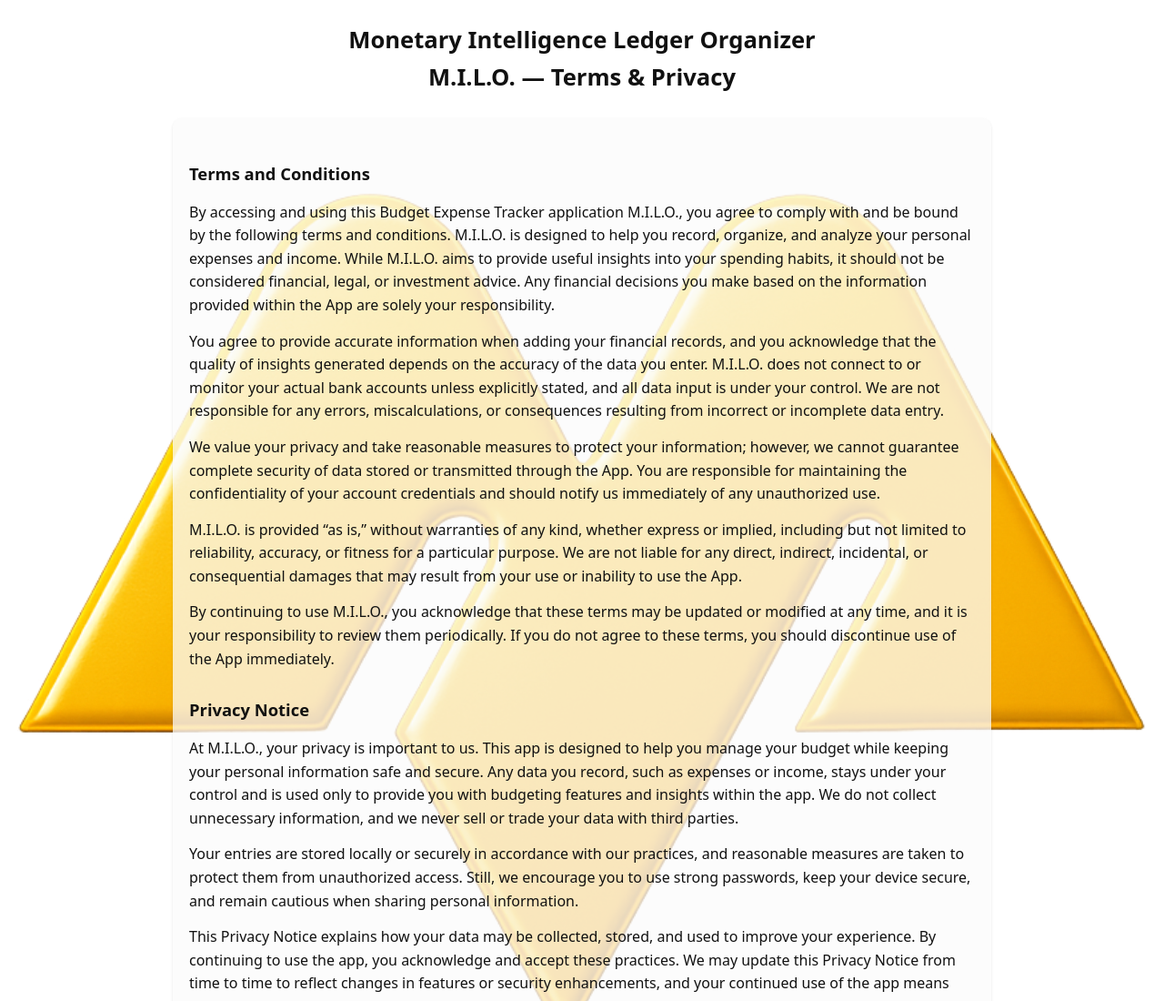
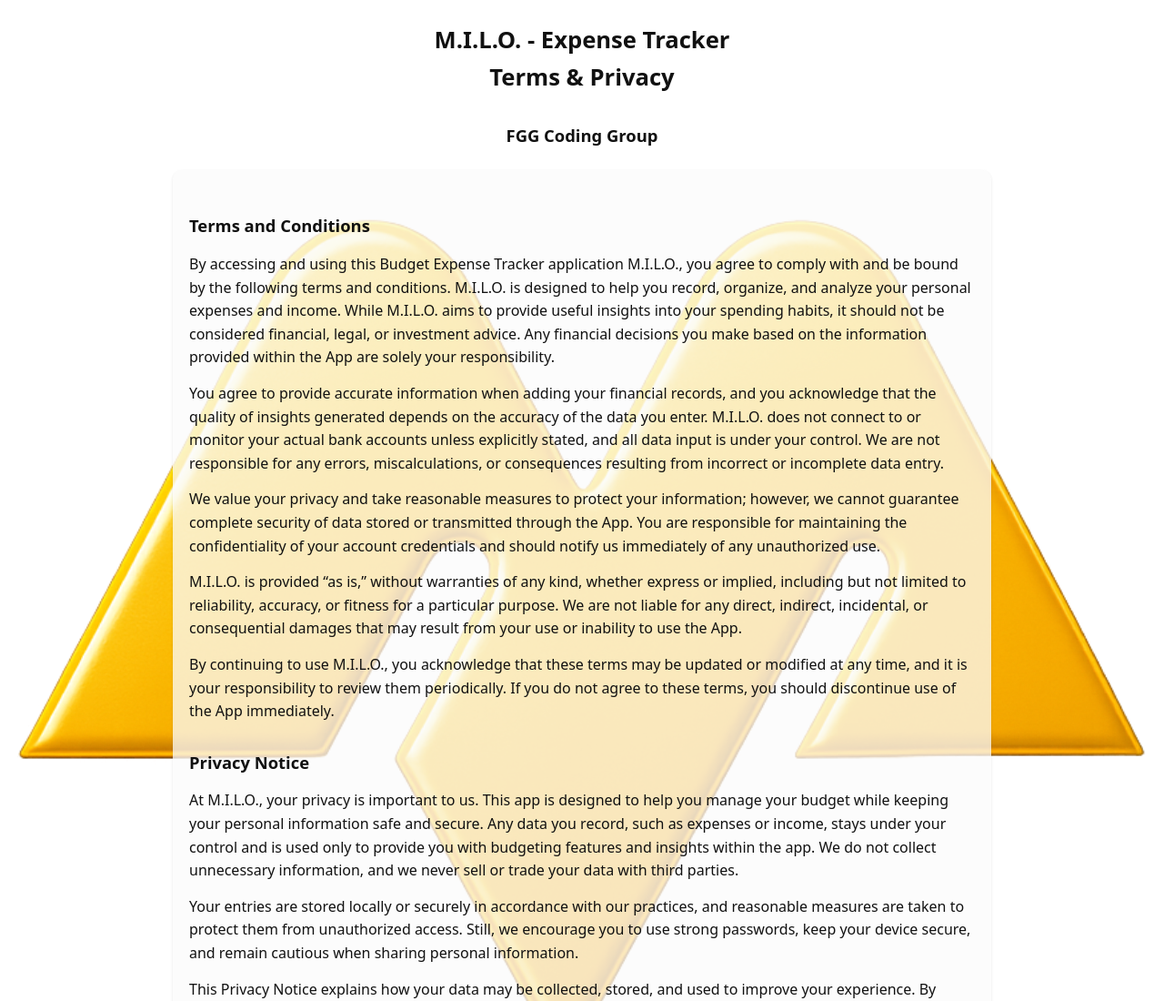
Before and after one commit to Hertis-Garcia/milo-terms-privacy, a plain HTML site: page index.html in a window 1280 px wide. Shown: the top 1100 px of the page at 91% size. Drawn offline with Linux system fonts and the light colour scheme.

Commit message:
Fix HTML structure and update header content

```diff
--- a/index.html
+++ b/index.html
@@ -57,8 +57,9 @@
   </head>
   <body>
     <header>
-      <h1>Monetary Intelligence Ledger Organizer</h1>
-      <h1>M.I.L.O. — Terms & Privacy</h1>
+      <h1>M.I.L.O. - Expense Tracker</h1>
+      <h1>Terms & Privacy</h1>
+      <h2>FGG Coding Group</h2>
     </header>
 
     <main class="card">
```
